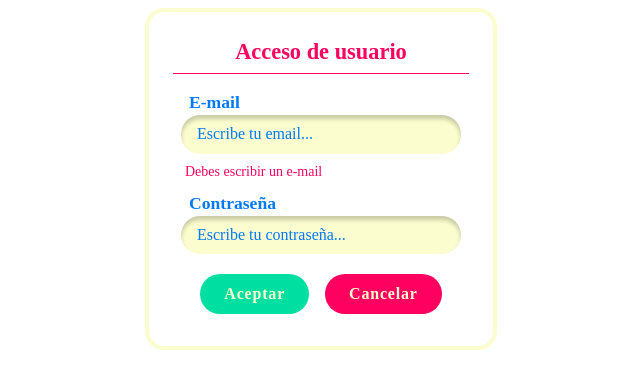
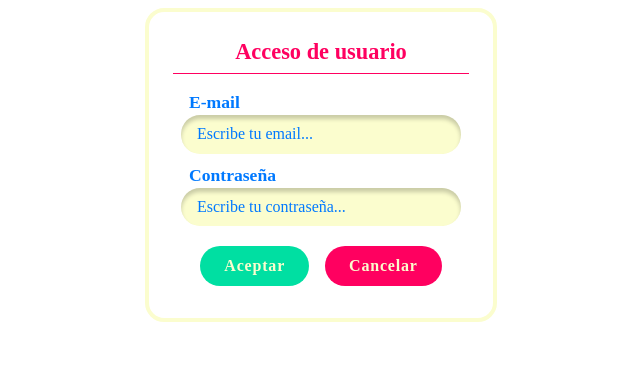
Before and after one commit to LauraGDev/happy-travel-front, a React (Vite) app: page /login in a window 1280 px wide. Shown: the top 388 px of the page, without its empty margins (319-959 px from the left). Built offline with nearby package versions, Linux system fonts and the light colour scheme; a web font is replaced by a local one.

Commit message:
Error handle and logic fixed

```diff
--- a/src/pages/Login.jsx
+++ b/src/pages/Login.jsx
@@ -1,20 +1,54 @@
-import React from 'react'
+import React, { useState } from 'react'
 import Input from '../components/input/Input'
 import Button from '../components/buttons/Button'
 
 const Login = () => {
+  const [email, setEmail] = useState("");
+  const [emailError, setEmailError] = useState(false)
+
+  function handleEmail(e) {
+    setEmail(e.target.value);
+    if (e.target.value) {
+      setEmailError(false);
+    }
+  }
+
+  function handleSubmit(e) {
+
+    if(!email) {
+      setEmailError(true);
+      e.preventDefault();
+    } else {
+      try {
+
+      } catch (error) {
+
+      }
+    }
+  }
+
   return (
     <div className="flex flex-row justify-center w-[auto] py-2">
       <section className="w-[22rem] rounded-[1.2rem] bg-white border-4 border-yellow gap-2 py-[1.2rem] px-[1.5rem]">
         <h1 className="text-pink font-jaldi font-bold text-center text-[1.4rem] py-1">Acceso de usuario</h1>
         <hr className="w-[100%] size-2 border-pink"/>
-        <Input title="E-mail" placeholder="Escribe tu email..." type="text"/>
-        <p className="text-pink text-sm pl-3">Debes escribir un e-mail</p>
-        <Input title="Contraseña" placeholder="Escribe tu contraseña..." type="password" />
-        <div className="flex flex-row justify-center py-1">
-          <Button className="bg-green" text="Aceptar"/>
-          <Button className="bg-pink" text="Cancelar"/>
-        </div>
+        <form action="" onSubmit={handleSubmit} >
+          <Input
+            title="E-mail"
+            placeholder="Escribe tu email..."
+            type="text"
+            value={email}
+            onChange={handleEmail} />
+            {emailError && (
+              <p className="text-pink text-sm pl-3">Debes escribir un e-mail</p>
+            )}
+
+          <Input title="Contraseña" placeholder="Escribe tu contraseña..." type="password" />
+          <div className="flex flex-row justify-center py-1">
+            <Button className="bg-green" text="Aceptar" type="submit"/>
+            <Button className="bg-pink" text="Cancelar"/>
+          </div>
+        </form>
       </section>
 
     </div>
```
